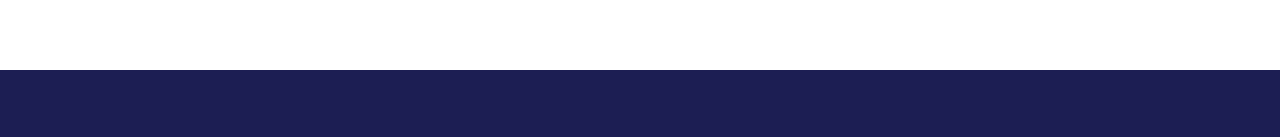
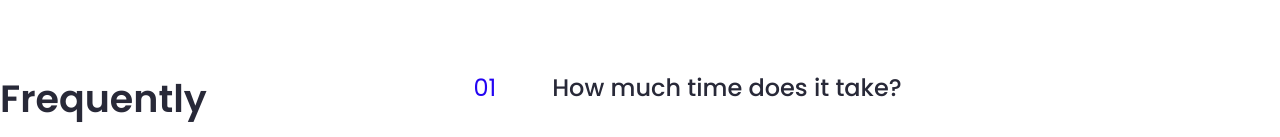
Before and after one commit to veaceslavdiuta/finsweet-app, a React (Create React App) app: page /pricing in a window 1280 px wide. Shown: the part 1517-1654 px from the top of the page. Built offline with nearby package versions, Linux system fonts and the light colour scheme.

Commit message:
Add FAQ section on Pricing page

```diff
--- a/src/components/PricingPlans.jsx
+++ b/src/components/PricingPlans.jsx
@@ -49,7 +49,7 @@ function PricingPlans() {
   ];
 
   return (
-    <section className="flex w-full justify-center py-32">
+    <section className="flex w-full justify-center pt-32">
       <div className="flex w-full max-w-screen-xl flex-col items-center gap-16">
         <div className="flex flex-col items-center gap-4">
           <h1 className="font-poppins text-5xl font-semibold leading-snug text-dark-blue">
--- a/src/routes/Pricing.jsx
+++ b/src/routes/Pricing.jsx
@@ -1,10 +1,11 @@
+import FAQSection from '../components/FAQSection';
 import PricingPlans from '../components/PricingPlans';
 
 function Pricing() {
   return (
     <main className="flex flex-col">
       <PricingPlans />
-      <section></section>
+      <FAQSection />
     </main>
   );
 }
```
